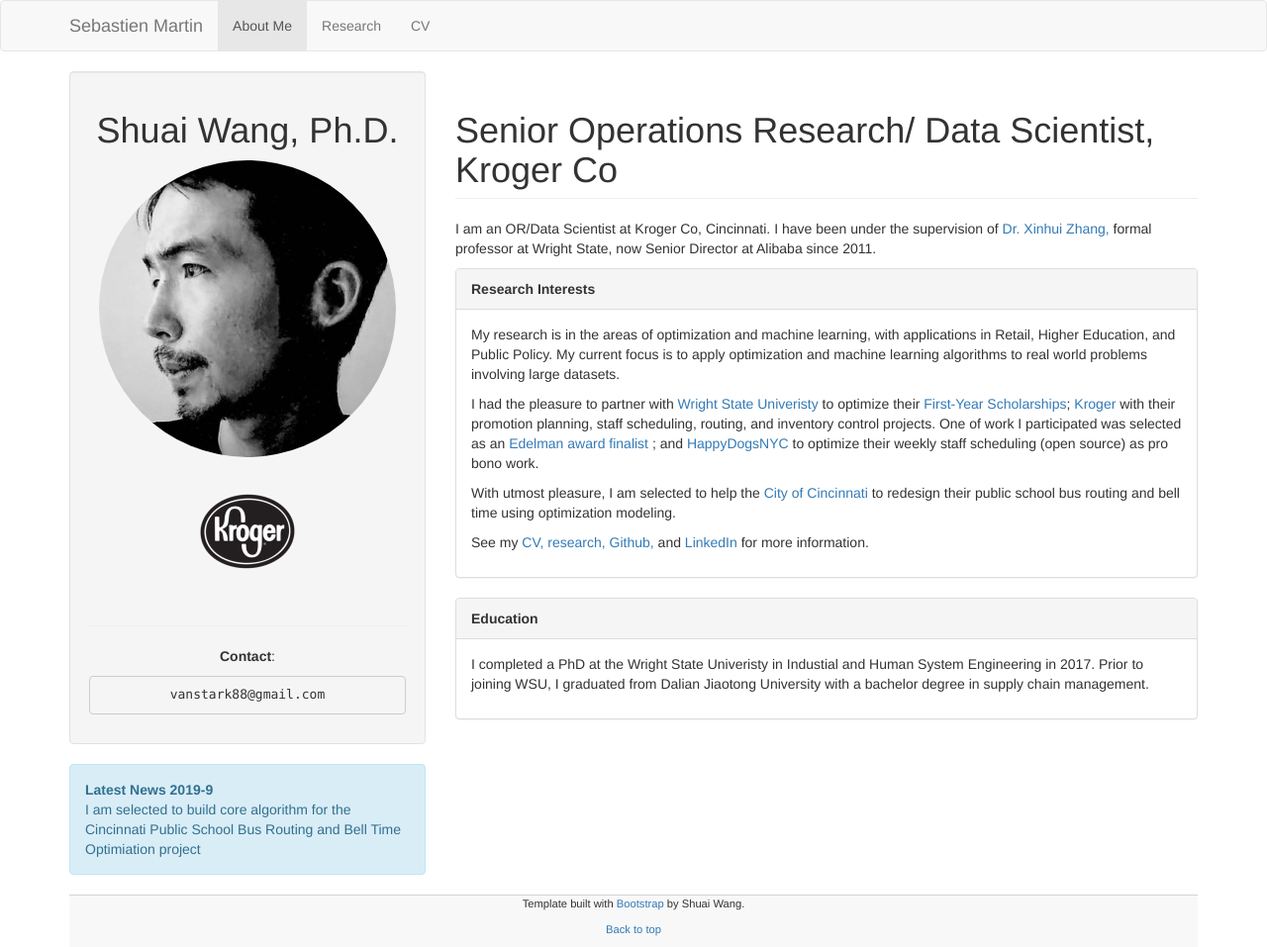
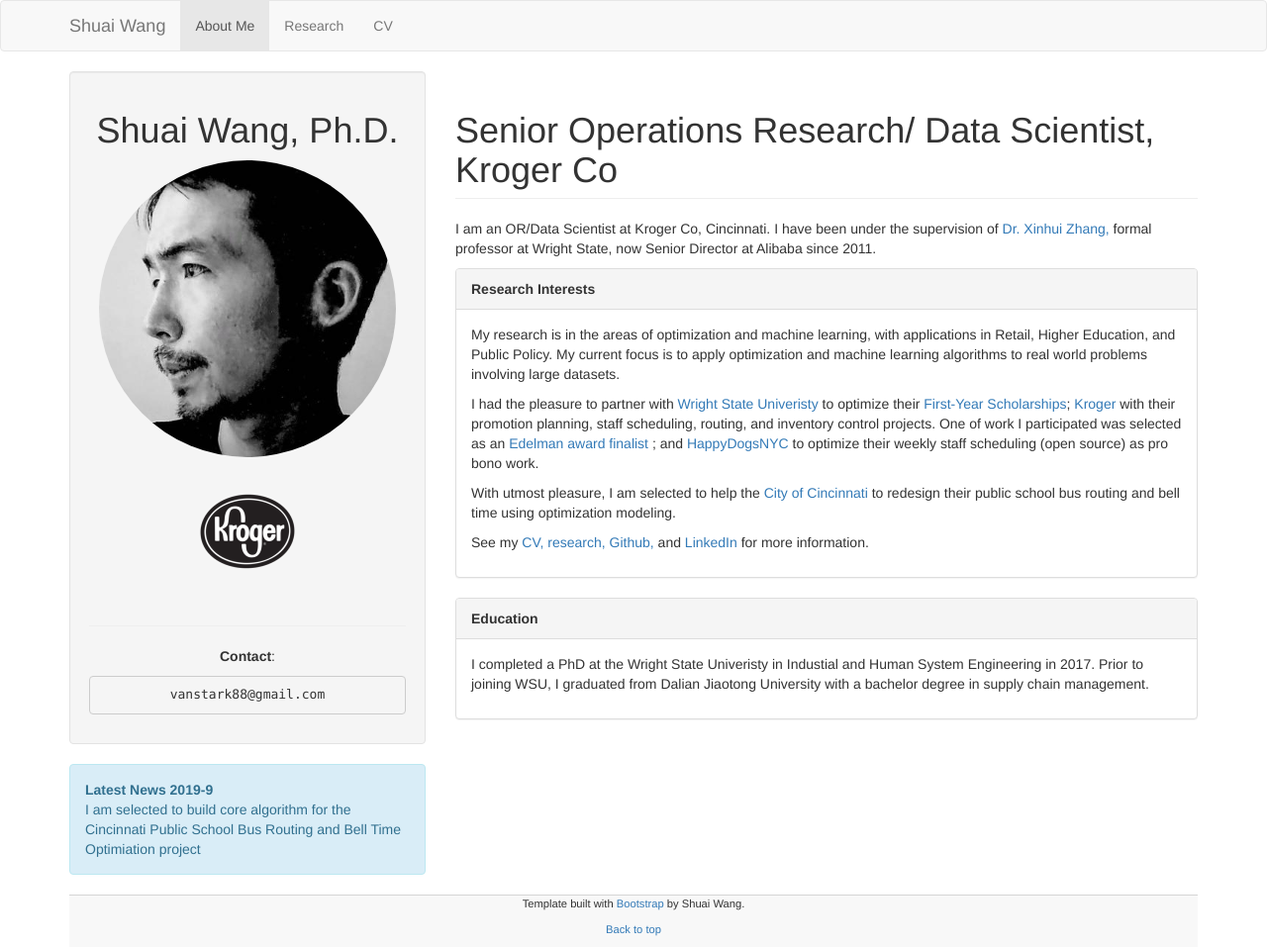
Before and after one commit to shuaiwang88/shuaiwang88.github.io, a Jekyll site: the page built from index.html, in a window 1280 px wide. Shown: the whole page at 99% size. Built offline with Jekyll 4.4.1, drawn with Linux system fonts in a browser that asks for light colours.

Commit message:
Update navbar.html

```diff
--- a/_includes/navbar.html
+++ b/_includes/navbar.html
@@ -6,7 +6,7 @@
       <span class="icon-bar"></span>
       <span class="icon-bar"></span>
   </button>
-  <a class="navbar-brand" href="index.html">Sebastien Martin</a>
+  <a class="navbar-brand" href="index.html">Shuai Wang</a>
 </div>
 <div class="collapse navbar-collapse" id="myNavbar">
     <ul class="nav navbar-nav">
```
